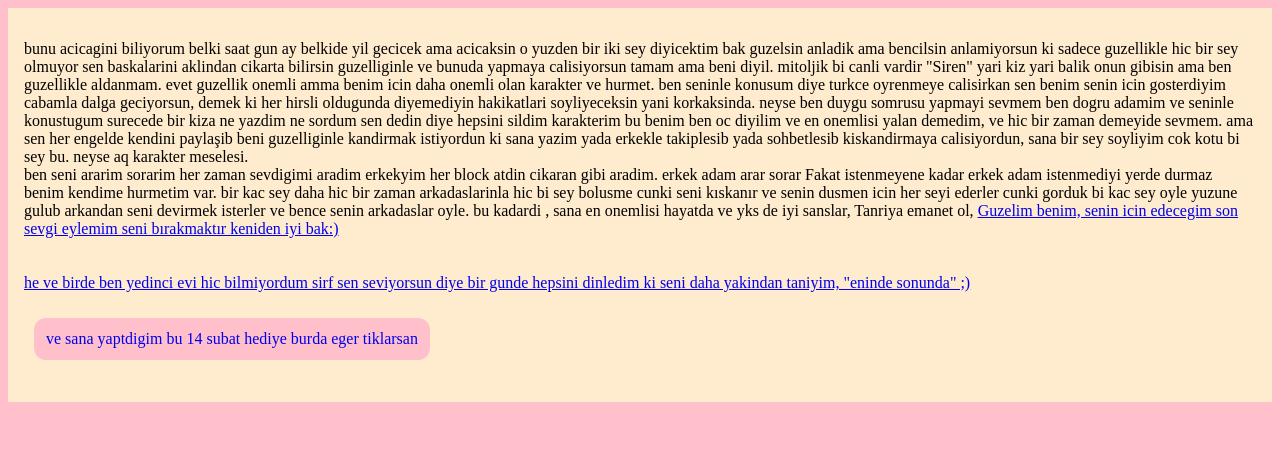
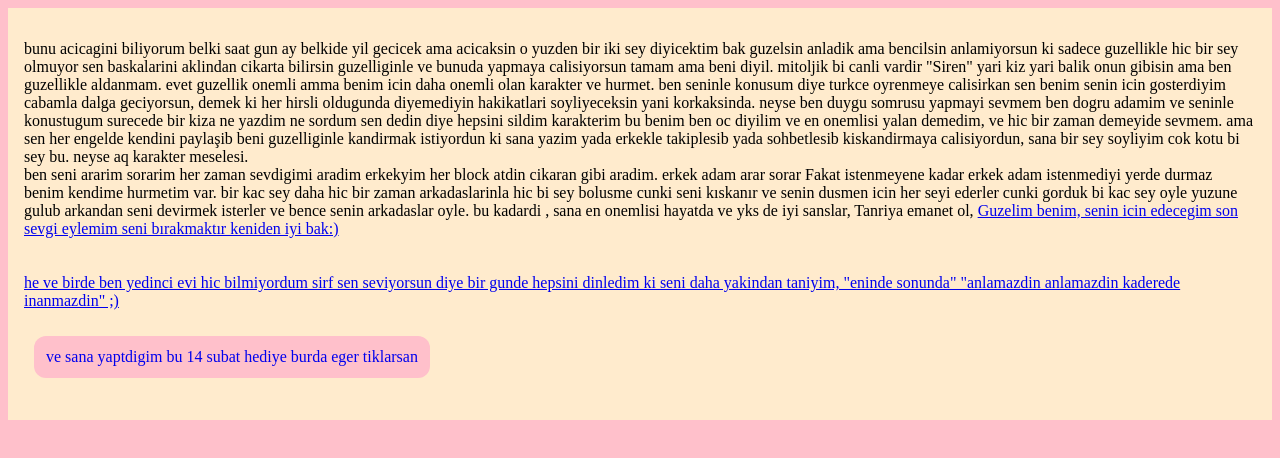
Before and after one commit to MehemmedNAZARLI/esmam, a plain HTML site: page index.html in a window 1280 px wide. Drawn offline with Linux system fonts and the light colour scheme.

Commit message:
Add files via upload

```diff
--- a/index.html
+++ b/index.html
@@ -52,7 +52,7 @@
             <a href="https://youtu.be/fdR3pMO0zQg?si=2CTi5pJB-Syh8HPC" target="_blank">
                 he ve birde ben yedinci evi hic bilmiyordum sirf sen seviyorsun diye bir gunde hepsini dinledim ki seni
                 daha
-                yakindan taniyim, "eninde sonunda" ;)
+                yakindan taniyim, "eninde sonunda" "anlamazdin anlamazdin kaderede inanmazdin" ;)
             </a>
         </p>
 
```
